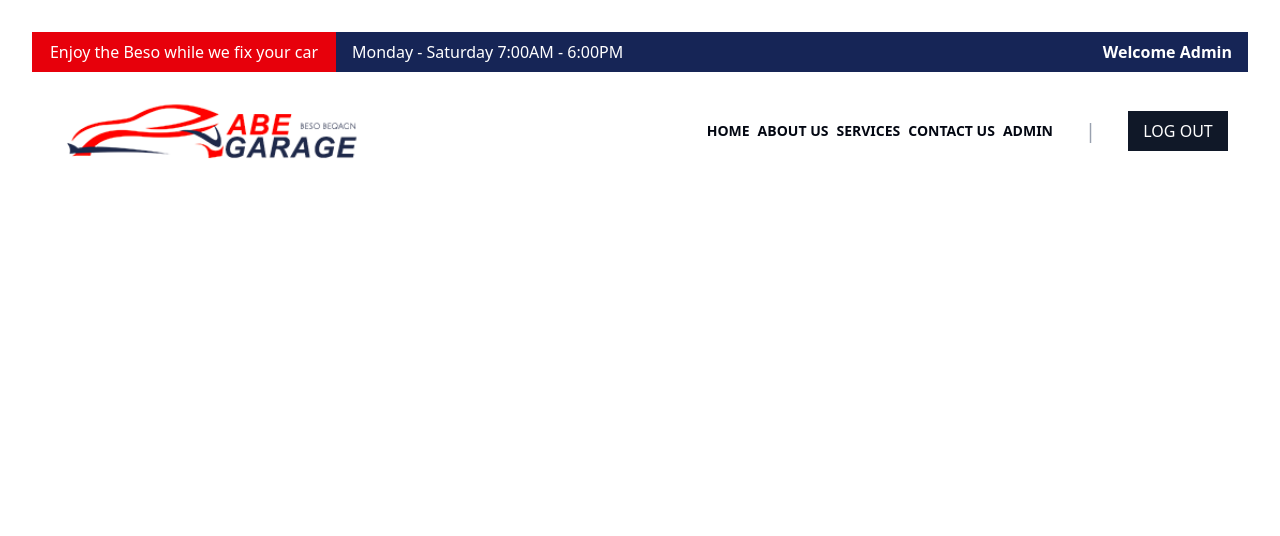
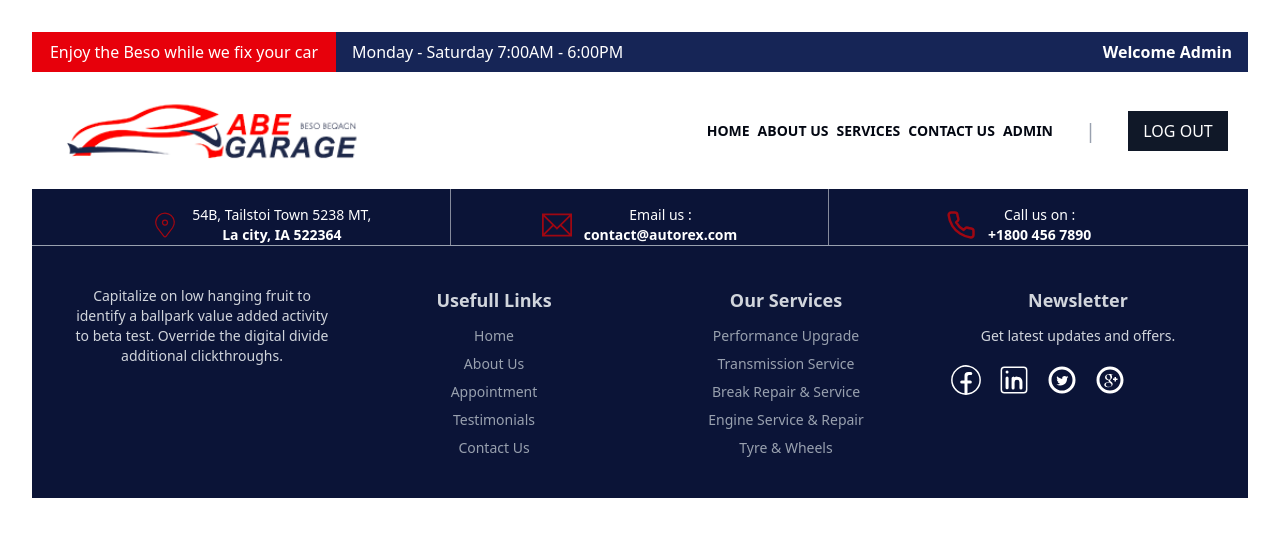
Before and after one commit to HenokAsaye/Abe_Garage_Evangadi_Project, a React (Vite) app in the folder Frontend/: page / in a window 1280 px wide. Shown: the top 536 px of the page. Built offline with nearby package versions, Linux system fonts and the light colour scheme.

Commit message:
done with the footer

```diff
--- a/Frontend/src/components/Footer/fotter.jsx
+++ b/Frontend/src/components/Footer/fotter.jsx
@@ -1,10 +1,95 @@
-import React from 'react'
+import React from 'react';
+import { Link } from 'react-router-dom';
+import { CiLocationOn, CiFacebook, CiLinkedin } from "react-icons/ci";
+import { TfiEmail } from "react-icons/tfi";
+import { FiPhone } from "react-icons/fi";
+import { TiSocialTwitterCircular, TiSocialGooglePlusCircular } from "react-icons/ti";
 
 const Fotter = () => {
   return (
-    <div className=''>
+    <div className='bg-[#0b1437] text-white font-light text-sm'>
+
+      {/*  Contact Top Section */}
+      <div className='flex flex-col md:flex-row justify-around items-center md:divide-x divide-white/50 px-10 '>
+        {/*  Location */}
+        <div className='flex items-center gap-3 w-full md:w-1/3 justify-center md:mb-0 pt-4'>
+          <CiLocationOn className='text-red-800 text-3xl' />
+          <div>
+            <p>54B, Tailstoi Town 5238 MT,</p>
+            <p className='font-semibold'>La city, IA 522364</p>
+          </div>
+        </div>
+
+        {/* Email */}
+        <div className='flex items-center gap-3 w-full md:w-1/3 justify-center  md:mb-0 px-4 pt-4'>
+          <TfiEmail className='text-red-800 text-3xl' />
+          <div>
+            <p>Email us :</p>
+            <p className='font-semibold'>contact@autorex.com</p>
+          </div>
+        </div>
+
+        {/* Phone */}
+        <div className='flex items-center gap-3 w-full md:w-1/3 justify-center px-4 pt-4'>
+          <FiPhone className='text-red-800 text-3xl' />
+          <div>
+            <p>Call us on :</p>
+            <p className='font-semibold'>+1800 456 7890</p>
+          </div>
+        </div>
+      </div>
+      <div className='border-gray-400  border-b-1'></div>
+
+      {/* Main Section */}
+      <div className='grid grid-cols-1 md:grid-cols-4 gap-8 px-10 py-10 max-w-7xl mx-auto'>
+
+        {/* Description */}
+        <div>
+          <p className="text-sm text-gray-300 font-normal">
+            Capitalize on low hanging fruit to identify a ballpark value added activity to beta test.
+            Override the digital divide additional clickthroughs.
+          </p>
+        </div>
+
+        {/* Useful Links */}
+        <div>
+          <h3 className='text-lg text-gray-300 font-semibold mb-3'>Usefull Links</h3>
+          <ul className='space-y-2'>
+            <li><Link to="/" className='text-gray-400 font-normal hover:text-white'>Home</Link></li>
+            <li><Link to="/" className='text-gray-400 font-normal hover:text-white'>About Us</Link></li>
+            <li><Link to="/" className='text-gray-400 font-normal hover:text-white'>Appointment</Link></li>
+            <li><Link to="/" className='text-gray-400 font-normal hover:text-white'>Testimonials</Link></li>
+            <li><Link to="/" className='text-gray-400 font-normal hover:text-white'>Contact Us</Link></li>
+          </ul>
+        </div>
+
+        {/* Our Services */}
+        <div>
+          <h3 className='text-lg text-gray-300 font-semibold mb-3'>Our Services</h3>
+          <ul className='space-y-2'>
+            <li><Link to="/" className='text-gray-400 font-normal hover:text-white'>Performance Upgrade</Link></li>
+            <li><Link to="/" className='text-gray-400 font hover:text-white'>Transmission Service</Link></li>
+            <li><Link to="/" className='text-gray-400 font-normal hover:text-white'>Break Repair & Service</Link></li>
+            <li><Link to="/" className='text-gray-400 font-normal hover:text-white'>Engine Service & Repair</Link></li>
+            <li><Link to="/" className='text-gray-400 font-normal hover:text-white'>Tyre & Wheels</Link></li>
+          </ul>
+        </div>
+
+        {/* Newsletter */}
+        <div>
+          <h3 className='text-lg text-gray-300 font-semibold mb-3'>Newsletter</h3>
+          <p className='mb-4 font-normal text-gray-300'>Get latest updates and offers.</p>
+          <div className='flex gap-3 text-4xl'>
+            <CiFacebook />
+            <CiLinkedin />
+            <TiSocialTwitterCircular />
+            <TiSocialGooglePlusCircular />
+          </div>
+        </div>
+
+      </div>
     </div>
-  )
-}
+  );
+};
 
-export default Fotter
+export default Fotter;
```
